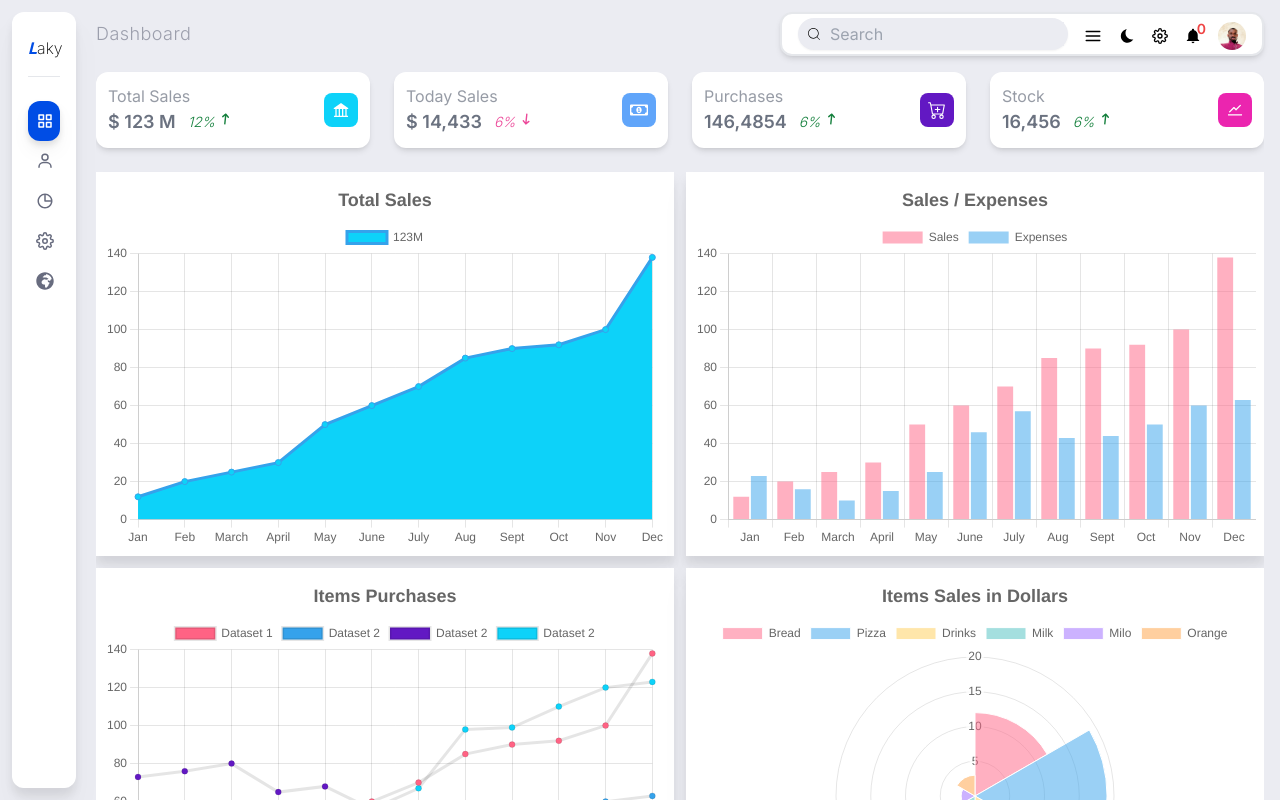
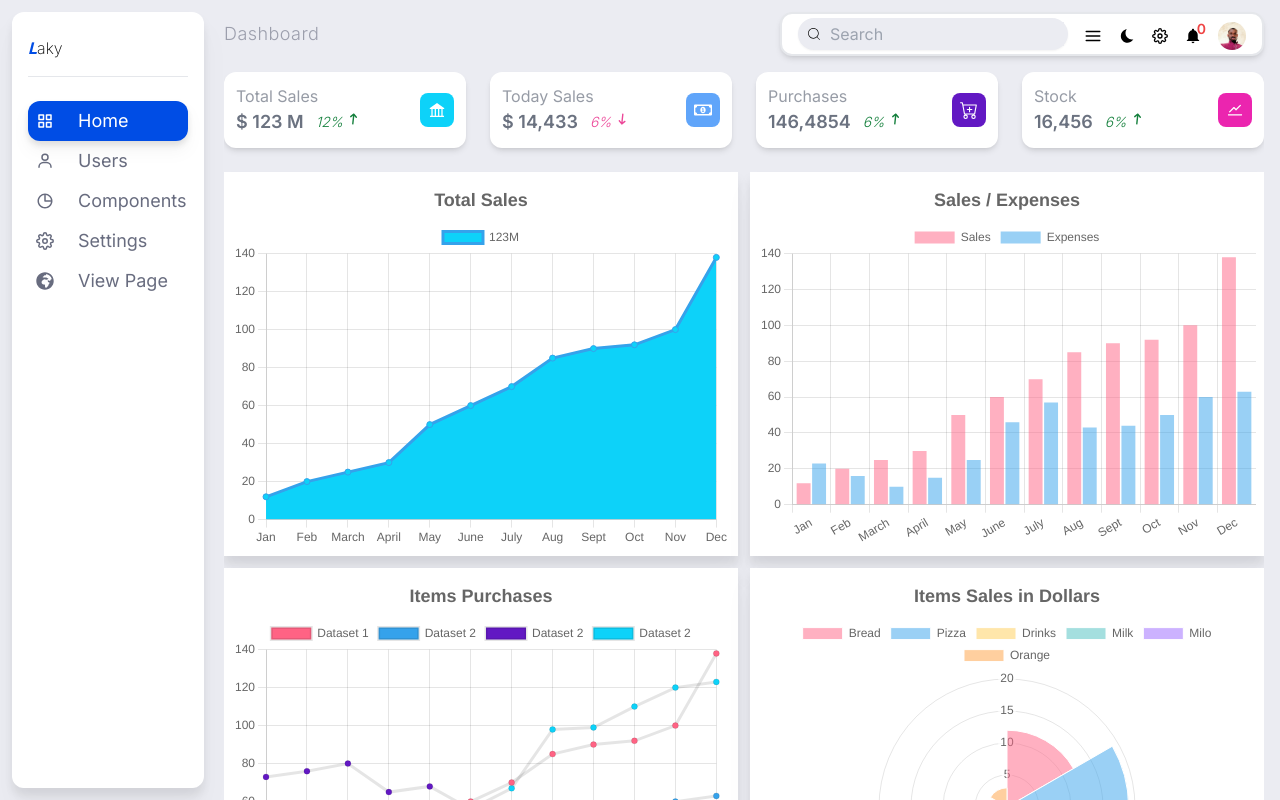
Before and after one commit to kusiLaw/next_dashboard, a Next.js app: page /dashboard in a window 1280 px wide. Shown: the top 800 px of the page. Built offline with nearby package versions, Linux system fonts and the light colour scheme; what tailwindcss-animated would draw is missing.

Commit message:
Fix build bugs

```diff
--- a/components/nav/desktop.js
+++ b/components/nav/desktop.js
@@ -19,7 +19,10 @@ const DesktopNav = ({navCollapse, setNavCollapse}) => {
               <h1 className='dark:text-white  font-extralight'><span className='text-blue_contest italic
               font-bold' >L</span>aky</h1>
       </div>
-       <Nav navCollapse={navCollapse} />
+      <div className='text-lg'>
+      <Nav navCollapse={navCollapse} />
+      </div>
+
     </nav>
 
   )
--- a/components/nav/nav.js
+++ b/components/nav/nav.js
@@ -7,7 +7,7 @@ import { FaGlobeAfrica} from 'react-icons/fa';
 const Nav = ({navCollapse = false}) => {
   return (
     <>
-      <div >
+      <div  >
            <LinkButton   link_path ='/dashboard'   id='home' >
              <BiGridAlt/> <span className={`${navCollapse ? `hidden` : `inline` } `}> Home</span>
            </LinkButton>
@@ -15,7 +15,7 @@ const Nav = ({navCollapse = false}) => {
              <BiUser/> <span className={`${navCollapse ? `hidden` : `inline` }`}> Users</span>
            </LinkButton>
            <LinkButton   link_path='dashboard/#' id='report'>
-             <BiPieChartAlt/> <span className={`${navCollapse ? `hidden` : `inline` }`}>Report</span>
+             <BiPieChartAlt/> <span className={`${navCollapse ? `hidden` : `inline` }`}>Components</span>
            </LinkButton>
 
         </div>
--- a/components/side_window/SideWindow.js
+++ b/components/side_window/SideWindow.js
@@ -5,7 +5,7 @@ const SideWindow = ({openFn, children, title = '', asNav = false}) => {
   return (
    <div className={`fixed bg-white ${asNav ? `dark:text-white   dark:bg-dark_color` : ``} rounded-md drop-shadow-2xl right-0 bottom-0 top-0  p-6 z-50 animate-fade-left animate-duration-700`}>
        <div className='flex items-center justify-between pb-5 border-b border-gray_bg'>
-         <h2 className='text-xl '>{title}</h2>
+         <h2 className='text-lg '>{title}</h2>
          <div className='' onClick={()=> openFn(false)}>
            <AiOutlineClose />
          </div>
--- a/components/table/table.jsx
+++ b/components/table/table.jsx
@@ -13,11 +13,11 @@ export const UserTable = ({userdata}) =>{
                             <input id="checkbox-all-search" type="checkbox" className="w-4 h-4 text-light_ash_text bg-gray_bg border-gray-100
                              rounded  focus:ring-2 dark:
                               " />
-                            <label for="checkbox-all-search" className="hidden">checkbox</label>
+                            <label htmlFor="checkbox-all-search" className="hidden">checkbox</label>
                         </div>
                     </th>
                     { table_header.map( item => (
-                      <th scope="col" className="px-6 py-3 text-base">
+                      <th key={item} scope="col" className="px-6 py-3 text-base">
                           {item}
                       </th>
                     ))
@@ -25,14 +25,14 @@ export const UserTable = ({userdata}) =>{
                 </tr>
             </thead>
             <tbody>
-               { users.map(user => (
-                <tr className="bg-white border-b dar:bg-gray-800 dar:border-gray-700 hover:bg-gray-50 dar:hover:bg-gray-600">
+               { users.map((user,index )=> (
+                <tr key={user.name + index.toString()} className="bg-white border-b dar:bg-gray-800 dar:border-gray-700 hover:bg-gray-50 dar:hover:bg-gray-600">
                         <td className="w-4 p-4">
                             <div className="flex items-center">
                             <input id="checkbox-all-search" type="checkbox" className="w-4 h-4 text-light_ash_text bg-gray_bg border-gray-100
                              rounded  focus:ring-2 dark:bg-inherit
                               " />
-                            <label for="checkbox-all-search" className="sr-only">checkbox</label>
+                            <label htmlFor="checkbox-all-search" className="sr-only">checkbox</label>
                             </div>
                         </td>
                         <th scope="row" className="flex items-center px-6 py-4 text-gray-900 whitespace-nowrap dar:text-white">
--- a/utils/localStorage.js
+++ b/utils/localStorage.js
@@ -6,8 +6,8 @@ export const getDashboardLocalSettings = () => {
  return localStorage.getItem("dashboardDefaultSettings") ||
  `{"navMount" : "true",
  "displayToggleBtn" : "true",
- "mouseControlNav" : "true",
- "navCollapse" : "true"}`;
+ "mouseControlNav" : "false",
+ "navCollapse" : "false"}`;
 }
 
 export const storeUserDefaultSettings = (key,val) => {
```
